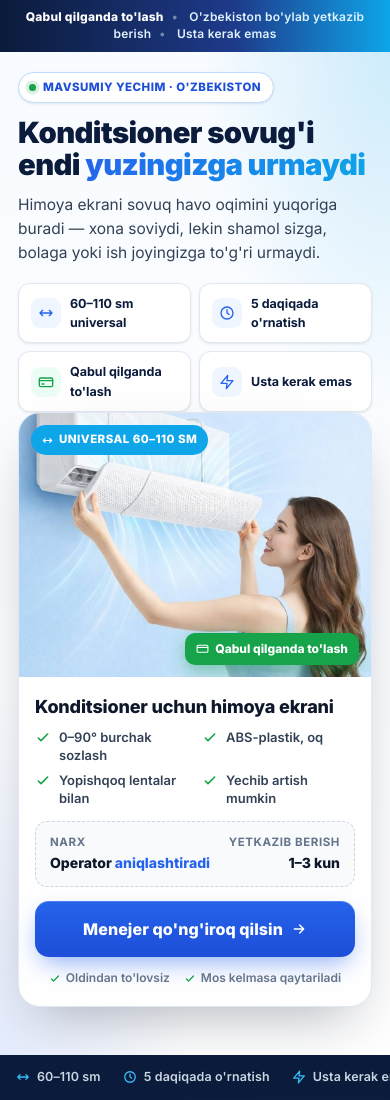
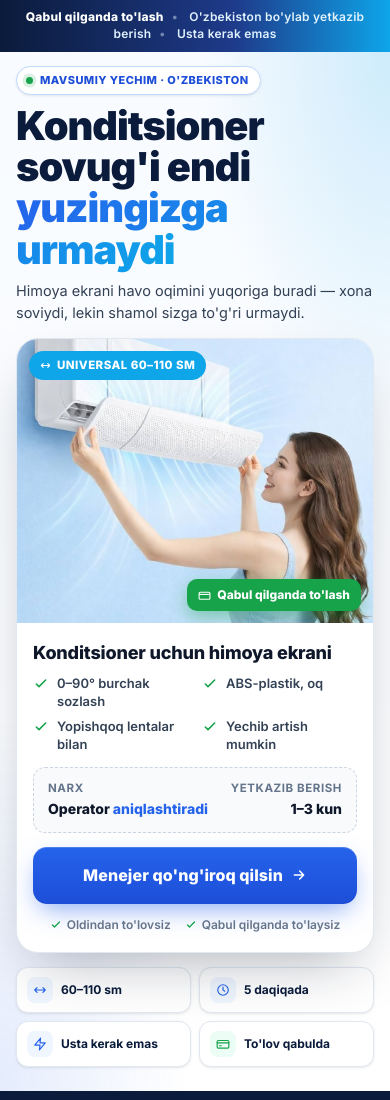
Before and after one commit to braindiggeruz/conditioner-deflector-landing, a website: page index.html in a window 390 px wide. Shown: the top 1100 px of the page. Drawn offline with Linux system fonts and the light colour scheme.

Commit message:
Hero mobile: image earlier, compact 2x2 pills below card, tighter H1, sticky hidden over hero

```diff
--- a/index.html
+++ b/index.html
@@ -79,7 +79,7 @@
         radial-gradient(ellipse 80% 60% at 100% 0%, rgba(14,165,233,0.18), transparent 60%),
         radial-gradient(ellipse 80% 60% at 0% 100%, rgba(37,99,235,0.12), transparent 60%),
         linear-gradient(180deg, #F8FBFF 0%, #FFFFFF 100%);
-      padding: 20px 18px 30px;
+      padding: 14px 16px 24px;
       overflow: hidden;
     }
     .hero::before {
@@ -96,11 +96,11 @@
       background: #fff;
       border: 1px solid var(--blue-mid);
       color: var(--blue-2);
-      font-size: 11.5px;
+      font-size: 11px;
       font-weight: 800;
-      padding: 6px 12px 6px 10px;
+      padding: 5px 11px 5px 9px;
       border-radius: 100px;
-      margin-bottom: 14px;
+      margin-bottom: 10px;
       letter-spacing: 0.04em;
       text-transform: uppercase;
       box-shadow: var(--shadow-sm);
@@ -116,12 +116,12 @@
       50% { box-shadow: 0 0 0 6px rgba(22,163,74,0.06); }
     }
     .hero h1 {
-      font-size: clamp(28px, 7.5vw, 44px);
+      font-size: clamp(30px, 10.2vw, 44px);
       font-weight: 900;
-      line-height: 1.08;
-      letter-spacing: -0.02em;
+      line-height: 1.04;
+      letter-spacing: -0.025em;
       color: var(--navy);
-      margin-bottom: 12px;
+      margin-bottom: 10px;
     }
     .hero h1 em {
       font-style: normal;
@@ -131,11 +131,11 @@
       color: transparent;
     }
     .hero p.lead {
-      font-size: 15.5px;
+      font-size: 14.5px;
       color: var(--ink-2);
-      line-height: 1.55;
-      margin-bottom: 18px;
-      max-width: 56ch;
+      line-height: 1.5;
+      margin-bottom: 14px;
+      max-width: 42ch;
     }
 
     /* hero product card */
@@ -146,11 +146,11 @@
       box-shadow: var(--shadow-lg);
       border: 1px solid var(--line);
       overflow: hidden;
-      margin-bottom: 18px;
+      margin-bottom: 0;
     }
     .product-card .ph {
       position: relative;
-      aspect-ratio: 4/3;
+      aspect-ratio: 5/4;
       background: linear-gradient(160deg, #EFF6FF 0%, #DBEAFE 100%);
       overflow: hidden;
     }
@@ -278,22 +278,24 @@
       display: grid;
       grid-template-columns: 1fr 1fr;
       gap: 8px;
-      margin-top: 6px;
+      margin-top: 14px;
     }
     .hero-pill {
-      display: flex; align-items: center; gap: 9px;
+      display: flex; align-items: center; gap: 8px;
       background: #fff;
       border: 1px solid var(--line);
       border-radius: 12px;
-      padding: 10px 12px;
-      font-size: 12.5px;
+      padding: 9px 10px;
+      font-size: 12px;
       font-weight: 700;
       color: var(--navy);
+      line-height: 1.2;
       box-shadow: var(--shadow-sm);
+      white-space: nowrap;
     }
     .hero-pill .ic {
-      width: 30px; height: 30px;
-      border-radius: 9px;
+      width: 26px; height: 26px;
+      border-radius: 8px;
       background: var(--blue-soft);
       color: var(--blue);
       display: inline-flex; align-items: center; justify-content: center;
@@ -887,15 +889,7 @@
     <div class="hero-left">
       <div class="hero-eyebrow"><span class="dot"></span>Mavsumiy yechim · O'zbekiston</div>
       <h1>Konditsioner sovug'i endi <em>yuzingizga urmaydi</em></h1>
-      <p class="lead">Himoya ekrani sovuq havo oqimini yuqoriga buradi — xona soviydi, lekin shamol sizga, bolaga yoki ish joyingizga to'g'ri urmaydi.</p>
-
-      <!-- mini hero pills -->
-      <div class="hero-pills">
-        <div class="hero-pill"><span class="ic"><svg width="16" height="16" viewBox="0 0 24 24" fill="none"><path d="M3 12h18M3 12l4-4M3 12l4 4M21 12l-4-4M21 12l-4 4" stroke="currentColor" stroke-width="2" stroke-linecap="round" stroke-linejoin="round"/></svg></span>60–110 sm universal</div>
-        <div class="hero-pill"><span class="ic"><svg width="16" height="16" viewBox="0 0 24 24" fill="none"><circle cx="12" cy="12" r="9" stroke="currentColor" stroke-width="2"/><path d="M12 7v5l3 2" stroke="currentColor" stroke-width="2" stroke-linecap="round" stroke-linejoin="round"/></svg></span>5 daqiqada o'rnatish</div>
-        <div class="hero-pill green"><span class="ic"><svg width="16" height="16" viewBox="0 0 24 24" fill="none"><rect x="2" y="6" width="20" height="13" rx="2" stroke="currentColor" stroke-width="2"/><path d="M2 10h20M6 15h3" stroke="currentColor" stroke-width="2" stroke-linecap="round"/></svg></span>Qabul qilganda to'lash</div>
-        <div class="hero-pill"><span class="ic"><svg width="16" height="16" viewBox="0 0 24 24" fill="none"><path d="M13 2L3 14h9l-1 8 10-12h-9l1-8z" stroke="currentColor" stroke-width="2" stroke-linecap="round" stroke-linejoin="round"/></svg></span>Usta kerak emas</div>
-      </div>
+      <p class="lead">Himoya ekrani havo oqimini yuqoriga buradi — xona soviydi, lekin shamol sizga to'g'ri urmaydi.</p>
     </div>
 
     <div class="hero-right">
@@ -930,10 +924,18 @@
           </button>
           <div class="microtrust">
             <span><svg width="12" height="12" viewBox="0 0 24 24" fill="none"><path d="M5 12l4 4 10-10" stroke="currentColor" stroke-width="2.6" stroke-linecap="round" stroke-linejoin="round"/></svg>Oldindan to'lovsiz</span>
-            <span><svg width="12" height="12" viewBox="0 0 24 24" fill="none"><path d="M5 12l4 4 10-10" stroke="currentColor" stroke-width="2.6" stroke-linecap="round" stroke-linejoin="round"/></svg>Mos kelmasa qaytariladi</span>
+            <span><svg width="12" height="12" viewBox="0 0 24 24" fill="none"><path d="M5 12l4 4 10-10" stroke="currentColor" stroke-width="2.6" stroke-linecap="round" stroke-linejoin="round"/></svg>Qabul qilganda to'laysiz</span>
           </div>
         </div>
       </article>
+
+      <!-- compact hero pills (below product card on mobile, above on desktop) -->
+      <div class="hero-pills">
+        <div class="hero-pill"><span class="ic"><svg width="14" height="14" viewBox="0 0 24 24" fill="none"><path d="M3 12h18M3 12l4-4M3 12l4 4M21 12l-4-4M21 12l-4 4" stroke="currentColor" stroke-width="2" stroke-linecap="round" stroke-linejoin="round"/></svg></span>60–110 sm</div>
+        <div class="hero-pill"><span class="ic"><svg width="14" height="14" viewBox="0 0 24 24" fill="none"><circle cx="12" cy="12" r="9" stroke="currentColor" stroke-width="2"/><path d="M12 7v5l3 2" stroke="currentColor" stroke-width="2" stroke-linecap="round" stroke-linejoin="round"/></svg></span>5 daqiqada</div>
+        <div class="hero-pill"><span class="ic"><svg width="14" height="14" viewBox="0 0 24 24" fill="none"><path d="M13 2L3 14h9l-1 8 10-12h-9l1-8z" stroke="currentColor" stroke-width="2" stroke-linecap="round" stroke-linejoin="round"/></svg></span>Usta kerak emas</div>
+        <div class="hero-pill green"><span class="ic"><svg width="14" height="14" viewBox="0 0 24 24" fill="none"><rect x="2" y="6" width="20" height="13" rx="2" stroke="currentColor" stroke-width="2"/><path d="M2 10h20M6 15h3" stroke="currentColor" stroke-width="2" stroke-linecap="round"/></svg></span>To'lov qabulda</div>
+      </div>
     </div>
   </div>
 </section>
@@ -1413,7 +1415,7 @@
 </footer>
 
 <!-- ===== STICKY MOBILE CTA ===== -->
-<div class="sticky" id="stickyCta" data-testid="sticky-cta">
+<div class="sticky" id="stickyCta" data-testid="sticky-cta" style="display:none;">
   <div class="sticky-info">
     <div class="name">Himoya ekrani</div>
     <div class="pay">
@@ -1560,18 +1562,25 @@
     s.scrollIntoView({ behavior: 'smooth', block: 'center' });
   }
 
-  // Hide sticky when form is visible (so it doesn't cover fields)
-  var io = new IntersectionObserver(function(entries){
-    var sticky = document.getElementById('stickyCta');
-    if (entries[0].isIntersecting) {
-      sticky.style.display = 'none';
-    } else {
-      if (!document.getElementById('formSuccess').classList.contains('show')) {
-        sticky.style.display = 'flex';
-      }
-    }
-  }, { threshold: 0.05 });
-  io.observe(document.getElementById('order'));
+  // Sticky CTA visibility: hidden over hero & form, shown only after hero scrolled past.
+  var sticky = document.getElementById('stickyCta');
+  var heroEl = document.querySelector('.hero');
+  var formSuccess = document.getElementById('formSuccess');
+  var orderEl = document.getElementById('order');
+  var heroVisible = true;
+  var orderVisible = false;
+  function syncSticky() {
+    if (formSuccess.classList.contains('show')) { sticky.style.display = 'none'; return; }
+    sticky.style.display = (heroVisible || orderVisible) ? 'none' : 'flex';
+  }
+  new IntersectionObserver(function(entries){
+    heroVisible = entries[0].isIntersecting;
+    syncSticky();
+  }, { threshold: 0.15 }).observe(heroEl);
+  new IntersectionObserver(function(entries){
+    orderVisible = entries[0].isIntersecting;
+    syncSticky();
+  }, { threshold: 0.05 }).observe(orderEl);
 </script>
 </body>
 </html>
```
